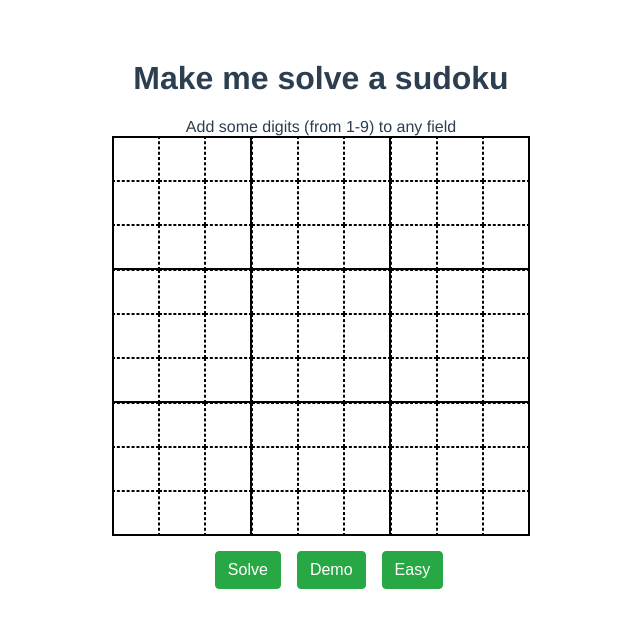
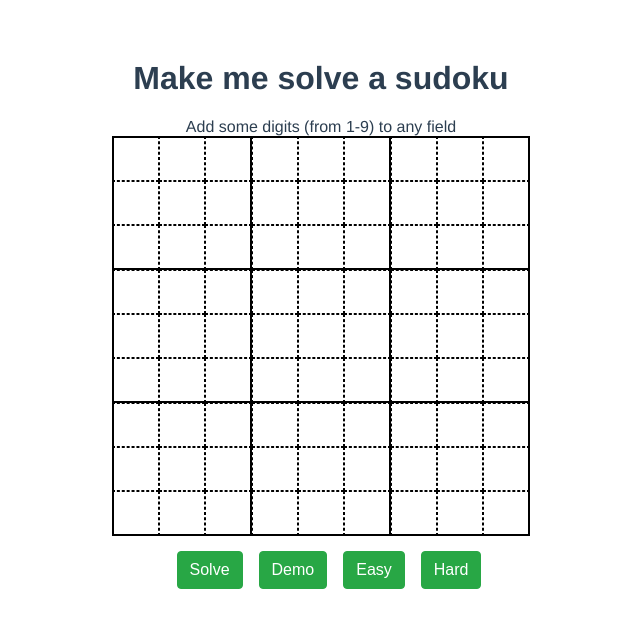
Before and after one commit to mihhailk/cb-sudoku, a Vue app in the folder ui/: page / in a window 1280 px wide. Shown: the top 628 px of the page, without its empty margins (319-959 px from the left). Built offline with nearby package versions, Linux system fonts and the light colour scheme.

Commit message:
add hard game

```diff
--- a/ui/src/components/SudokuGrid.vue
+++ b/ui/src/components/SudokuGrid.vue
@@ -13,6 +13,7 @@
         <button type="submit">Solve</button>
         <button type="button" v-on:click="demo">Demo</button>
         <button type="button" v-on:click="easy">Easy</button>
+        <button type="button" v-on:click="hard">Hard</button>
       </form>
     </div>
   </div>
@@ -74,7 +75,20 @@ export default {
         [undefined, 2, 4, 6, undefined, 3, 1, 7, undefined],
         [undefined, 1, 3, undefined, 2, undefined, 9, 6, undefined]]
       this.$forceUpdate()
-    }
+    },
+    hard() {
+      this.grid = [
+        [undefined, undefined, undefined, undefined, 1, 8, 3, 5, undefined],
+        [6, 1, undefined, 4, undefined, undefined, undefined, undefined, undefined],
+        [undefined, 2, undefined, undefined, undefined, undefined, undefined, undefined, 4],
+        [undefined, 3, undefined, undefined, undefined, 4, 7, undefined, undefined],
+        [undefined, undefined, undefined, undefined, undefined, undefined, 8, undefined, 9],
+        [undefined, 5, undefined, undefined, undefined, 3, 4, undefined, undefined],
+        [undefined, 9, undefined, undefined, undefined, undefined, undefined, undefined, 6],
+        [7, 4, undefined, 2, undefined, undefined, undefined, undefined, undefined],
+        [undefined, undefined, undefined, undefined, 7, 9, 5, 4, undefined]]
+      this.$forceUpdate()
+    },
   },
 
 }
```
